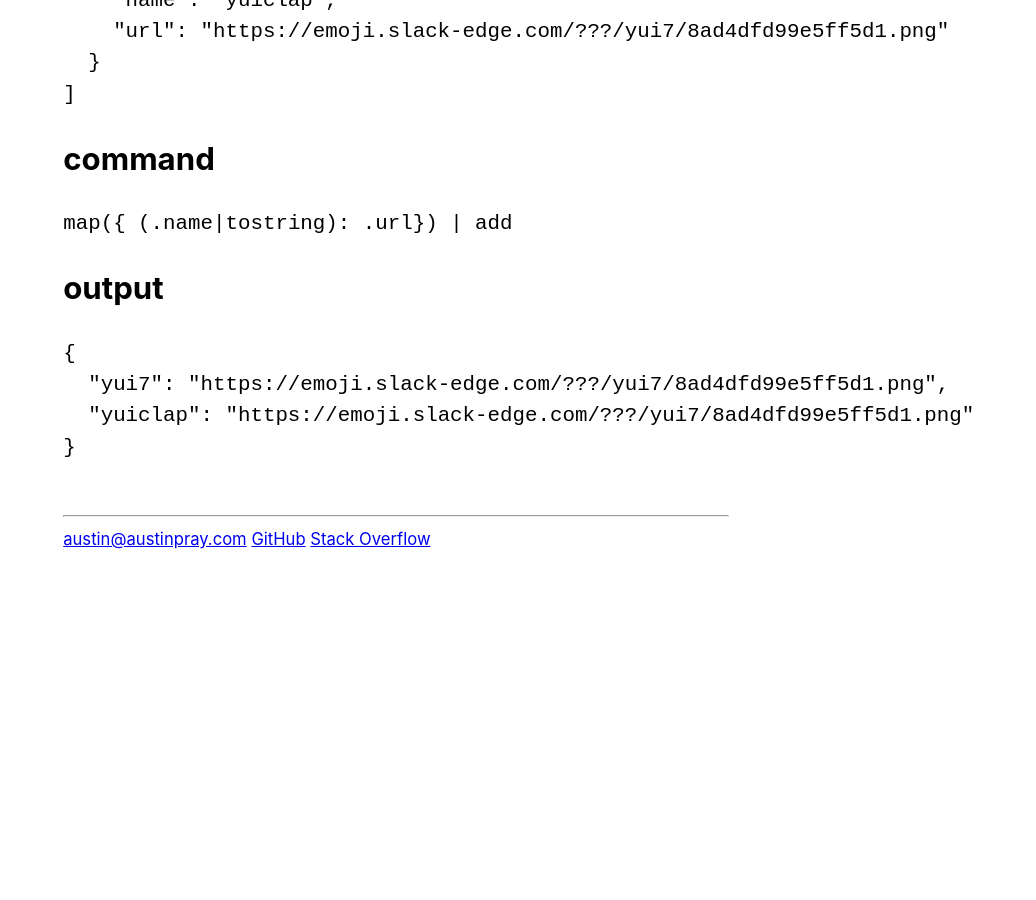
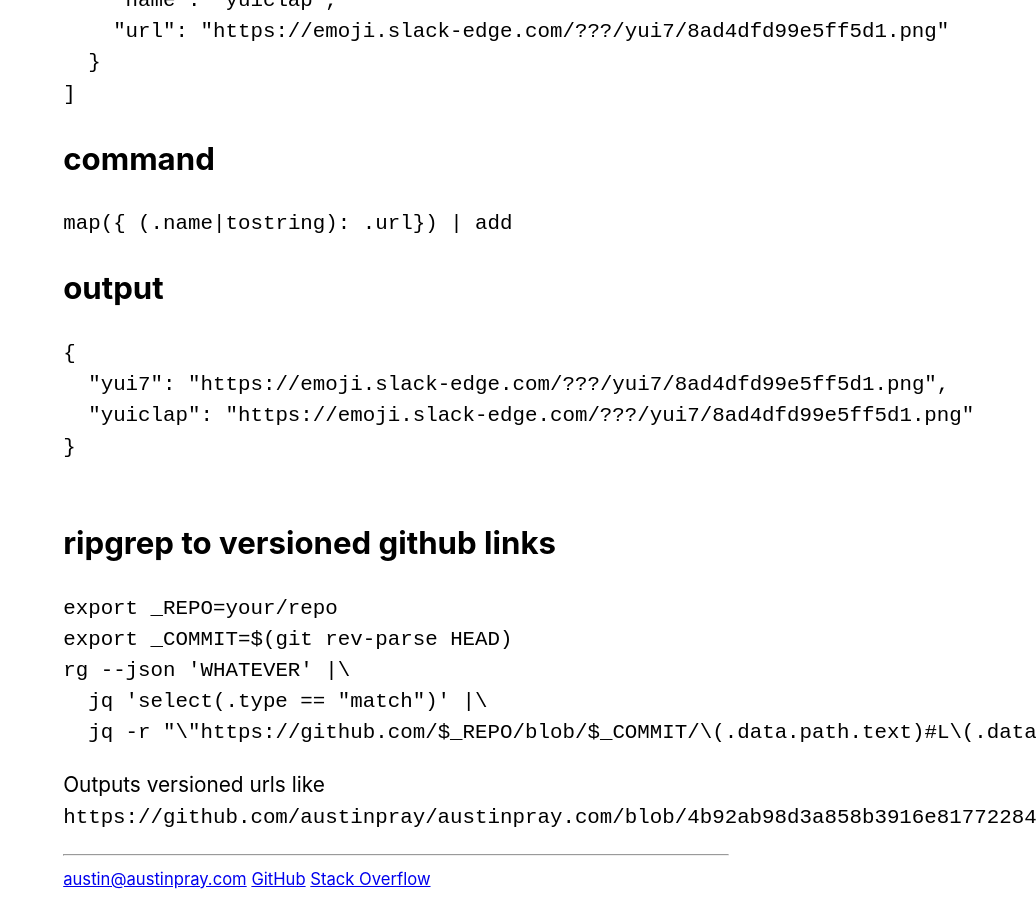
Before and after one commit to austinpray/austinpray.com, a Jekyll site: the page built from _posts/2019-06-12-jq-cookbook.md, in a window 1280 px wide and 900 px high, scrolled down 2190 px. Shown: the whole window, without its empty margins (244-1280 px from the left). Built offline with Jekyll 4.4.1, drawn with Linux system fonts in a browser that asks for light colours; before the commit the page ends 2750 px from its top, so only the background shows below that.

Commit message:
Update 2019-06-12-jq-cookbook.md

````diff
--- a/_posts/2019-06-12-jq-cookbook.md
+++ b/_posts/2019-06-12-jq-cookbook.md
@@ -89,5 +89,16 @@ map({ (.name|tostring): .url}) | add
 
 ```
 
+# ripgrep to versioned github links
+
+```bash
+export _REPO=your/repo
+export _COMMIT=$(git rev-parse HEAD)
+rg --json 'WHATEVER' |\
+  jq 'select(.type == "match")' |\
+  jq -r "\"https://github.com/$_REPO/blob/$_COMMIT/\(.data.path.text)#L\(.data.line_number)\""
+```
+
+Outputs versioned urls like `https://github.com/austinpray/austinpray.com/blob/4b92ab98d3a858b3916e8177228434ff24f8f1d0/.gitignore`
 
 [jq]: https://stedolan.github.io/jq/
````
